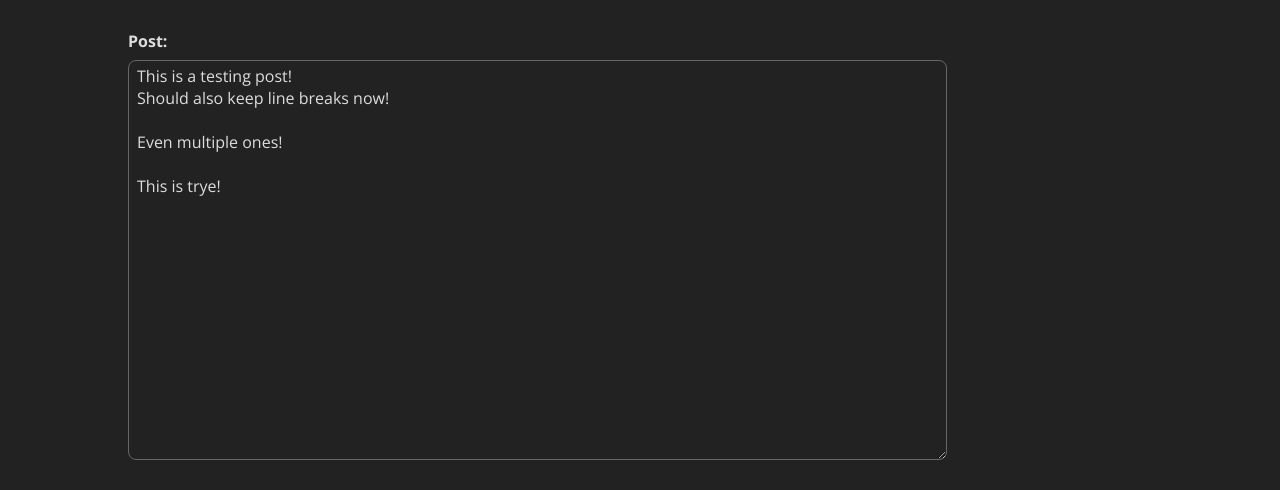
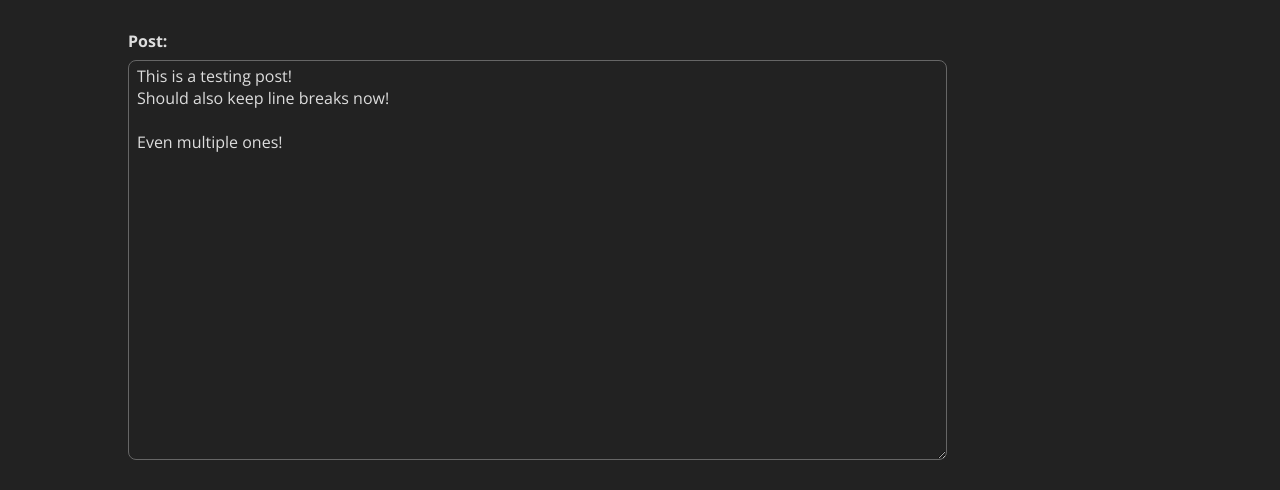
Before and after one commit to Quiatus/03-blog, a React (Create React App) app: page /edit/1 in a window 1280 px wide. Shown: the part 216-706 px from the top of the page. Built offline with nearby package versions, Linux system fonts and the light colour scheme; data requests are answered from the project's data file.

Commit message:
fix text

```diff
--- a/data/db.json
+++ b/data/db.json
@@ -4,15 +4,15 @@
       "id": "1",
       "title": "Post 01",
       "datetime": "06 March, 2024 15:16",
-      "edited": "06 March, 2024 15:34",
-      "body": "This is a testing post!\nShould also keep line breaks now!\n\nEven multiple ones!\n\nThis is trye!"
+      "edited": "06 March, 2024 15:50",
+      "body": "This is a testing post!\nShould also keep line breaks now!\n\nEven multiple ones!"
     },
     {
       "id": "2",
-      "title": "tr",
-      "datetime": "06 March, 2024 15:19",
+      "title": "Post 02",
+      "datetime": "06 March, 2024 15:52",
       "edited": null,
-      "body": "fgsdfgds \nsdfgdsfgdsfgdsf g sdf"
+      "body": "New post"
     }
   ]
 }
--- a/src/PostPage.js
+++ b/src/PostPage.js
@@ -11,7 +11,7 @@ const PostPage = ({ posts, handleDelete }) => {
         {post &&
           <>
             <h2 className="blogTitlePost">{post.title}</h2>
-            <p className="blogDate">{`Posted on: ${post.datetime} ${post.edited ? `, Edited on: ${post.edited}` : ``}`} </p>
+            <p className="blogDate">{`Posted on: ${post.datetime}. ${post.edited ? ` Last edited on: ${post.edited}.` : ``}`} </p>
             <p className="blogBody" dangerouslySetInnerHTML={{__html: postBody}}></p>
             <hr />
             <div className="postFooter">
```
